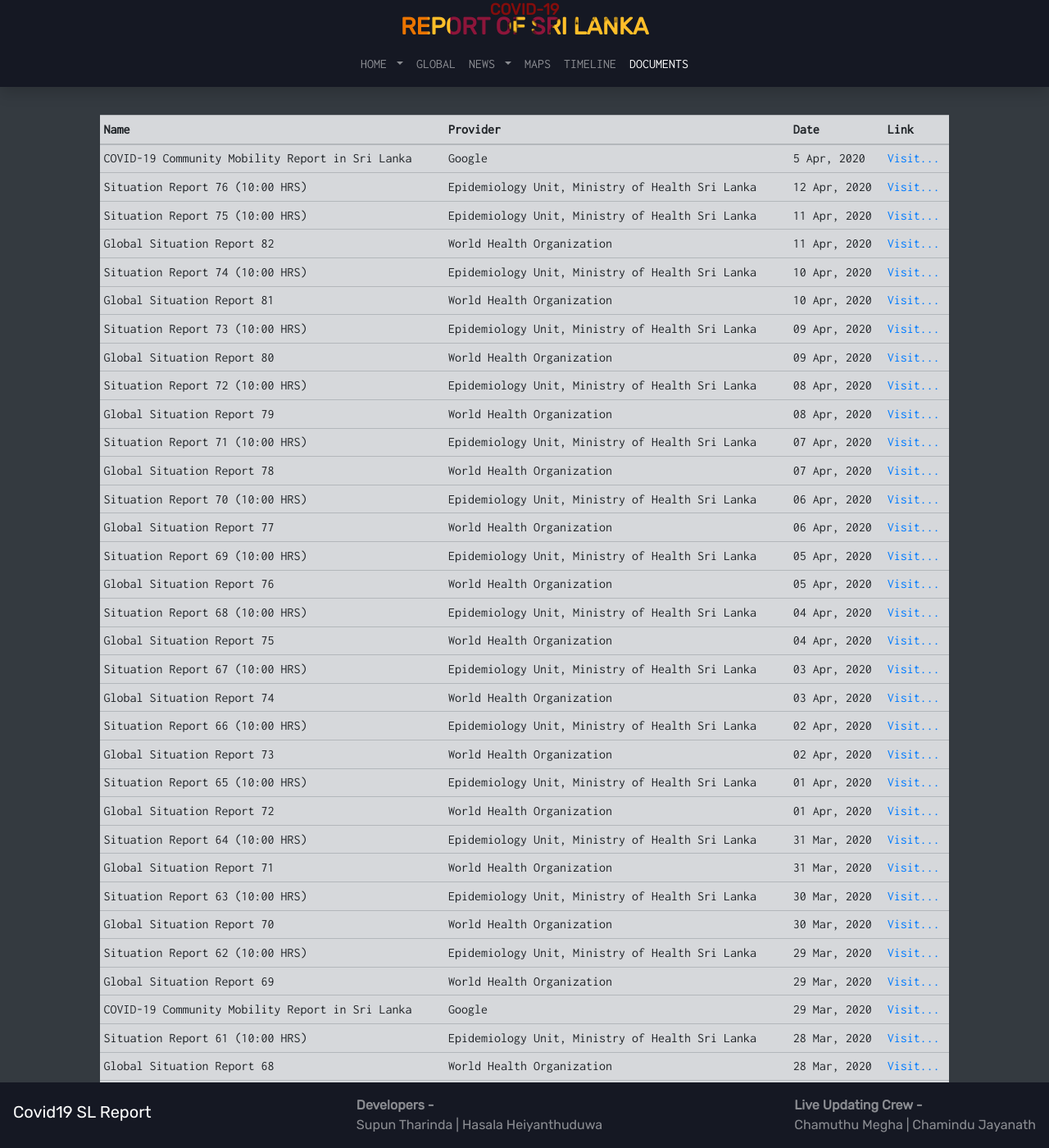
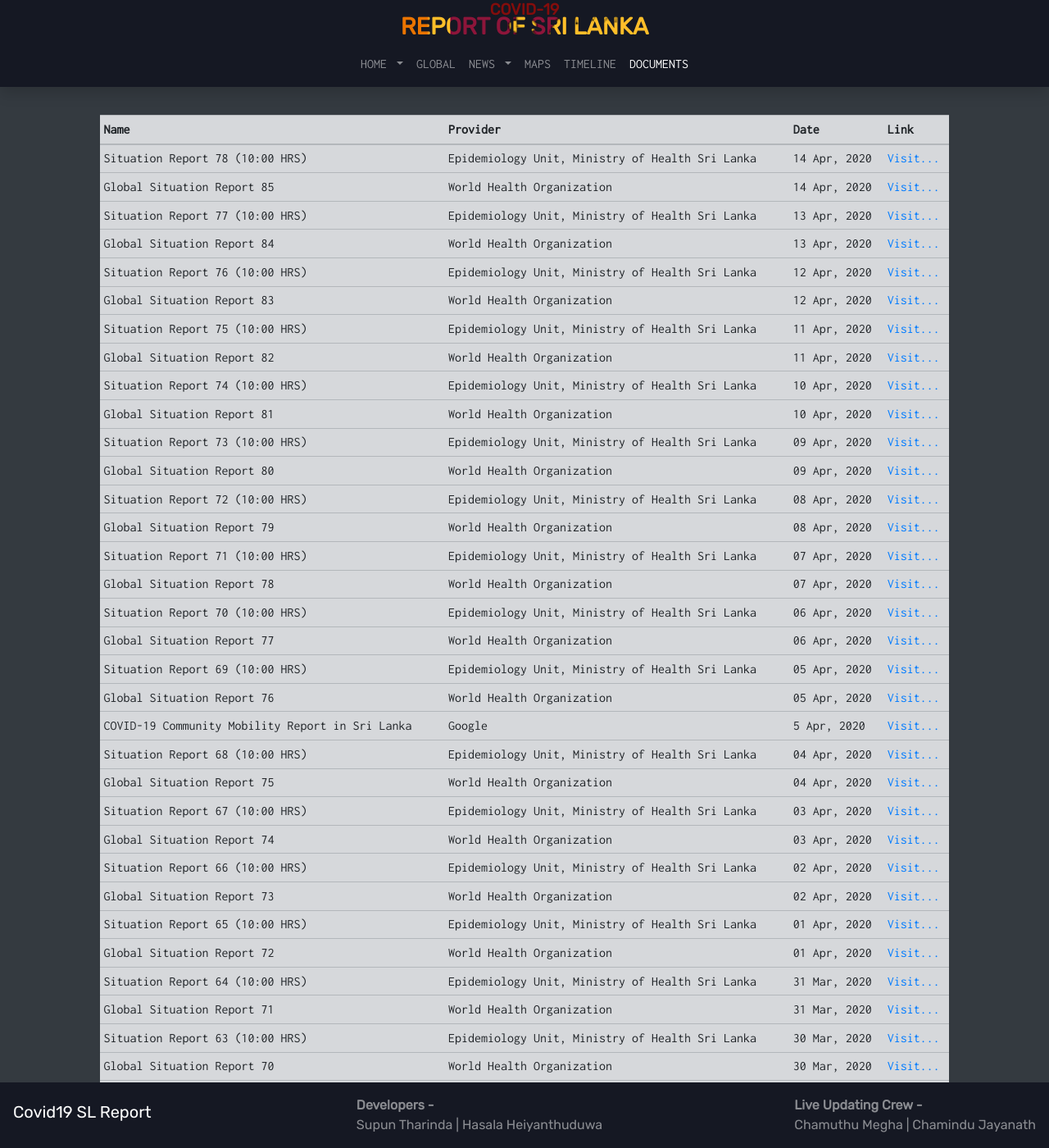
Before and after one commit to supunTE/Covid19-sl-report, a Jekyll site: the page built from doc.html, in a window 1280 px wide and 1400 px high. Shown: the whole window at 82% size. Built offline with Jekyll 4.4.1, drawn with Linux system fonts in a browser that asks for light colours; comment, search, counter and statistics services are not loaded.

Commit message:
Update doc.yml

```diff
--- a/_data/doc.yml
+++ b/_data/doc.yml
@@ -1,14 +1,35 @@
 
 # http://www.epid.gov.lk/web/images/pdf/corona_virus_report/sitrep-sl-eu-28-01.pdf
-- name: COVID-19 Community Mobility Report in Sri Lanka
-  provider: Google
-  date: 5 Apr, 2020
-  url: https://www.gstatic.com/covid19/mobility/2020-04-05_LK_Mobility_Report_en.pdf
+
+- name: Situation Report 78 (10:00 HRS)
+  provider: Epidemiology Unit, Ministry of Health Sri Lanka
+  date: 14 Apr, 2020
+  url: http://www.epid.gov.lk/web/images/pdf/corona_virus_report/sitrep-sl-en-14-04_10.pdf
+
+- name: Global Situation Report 85
+  provider: World Health Organization
+  date: 14 Apr, 2020
+  url: https://www.who.int/docs/default-source/coronaviruse/situation-reports/20200414-sitrep-85-covid-19.pdf?sfvrsn=7b8629bb_4
+
+- name: Situation Report 77 (10:00 HRS)
+  provider: Epidemiology Unit, Ministry of Health Sri Lanka
+  date: 13 Apr, 2020
+  url: http://www.epid.gov.lk/web/images/pdf/corona_virus_report/sitrep-sl-en-13-04_10.pdf
+
+- name: Global Situation Report 84
+  provider: World Health Organization
+  date: 13 Apr, 2020
+  url: https://www.who.int/docs/default-source/coronaviruse/situation-reports/20200413-sitrep-84-covid-19.pdf?sfvrsn=44f511ab_2
 
 - name: Situation Report 76 (10:00 HRS)
   provider: Epidemiology Unit, Ministry of Health Sri Lanka
   date: 12 Apr, 2020
   url: http://www.epid.gov.lk/web/images/pdf/corona_virus_report/sitrep-sl-en-12-04_10.pdf
+
+- name: Global Situation Report 83
+  provider: World Health Organization
+  date: 12 Apr, 2020
+  url: https://www.who.int/docs/default-source/coronaviruse/situation-reports/20200412-sitrep-83-covid-19.pdf?sfvrsn=697ce98d_4
 
 - name: Situation Report 75 (10:00 HRS)
   provider: Epidemiology Unit, Ministry of Health Sri Lanka
@@ -79,6 +100,11 @@
   provider: World Health Organization
   date: 05 Apr, 2020
   url: https://www.who.int/docs/default-source/coronaviruse/situation-reports/20200405-sitrep-76-covid-19.pdf?sfvrsn=6ecf0977_2
+
+- name: COVID-19 Community Mobility Report in Sri Lanka
+  provider: Google
+  date: 5 Apr, 2020
+  url: https://www.gstatic.com/covid19/mobility/2020-04-05_LK_Mobility_Report_en.pdf
 
 - name: Situation Report 68 (10:00 HRS)
   provider: Epidemiology Unit, Ministry of Health Sri Lanka
```
